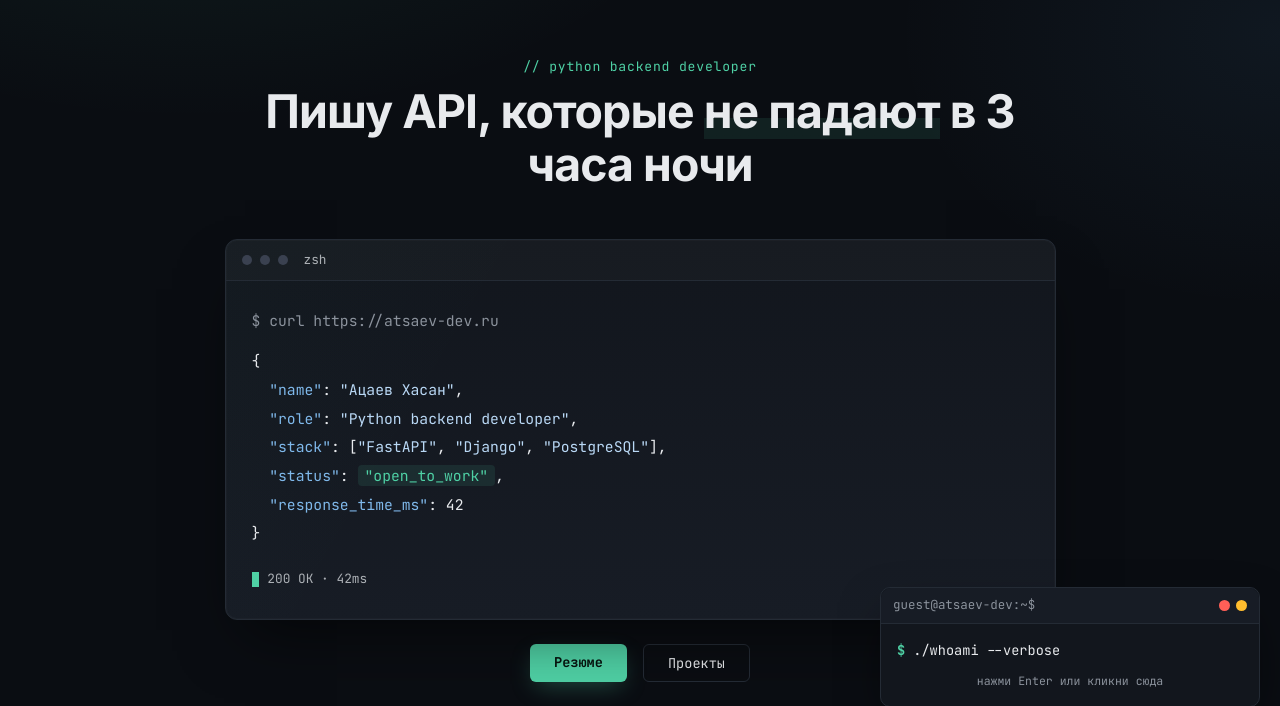
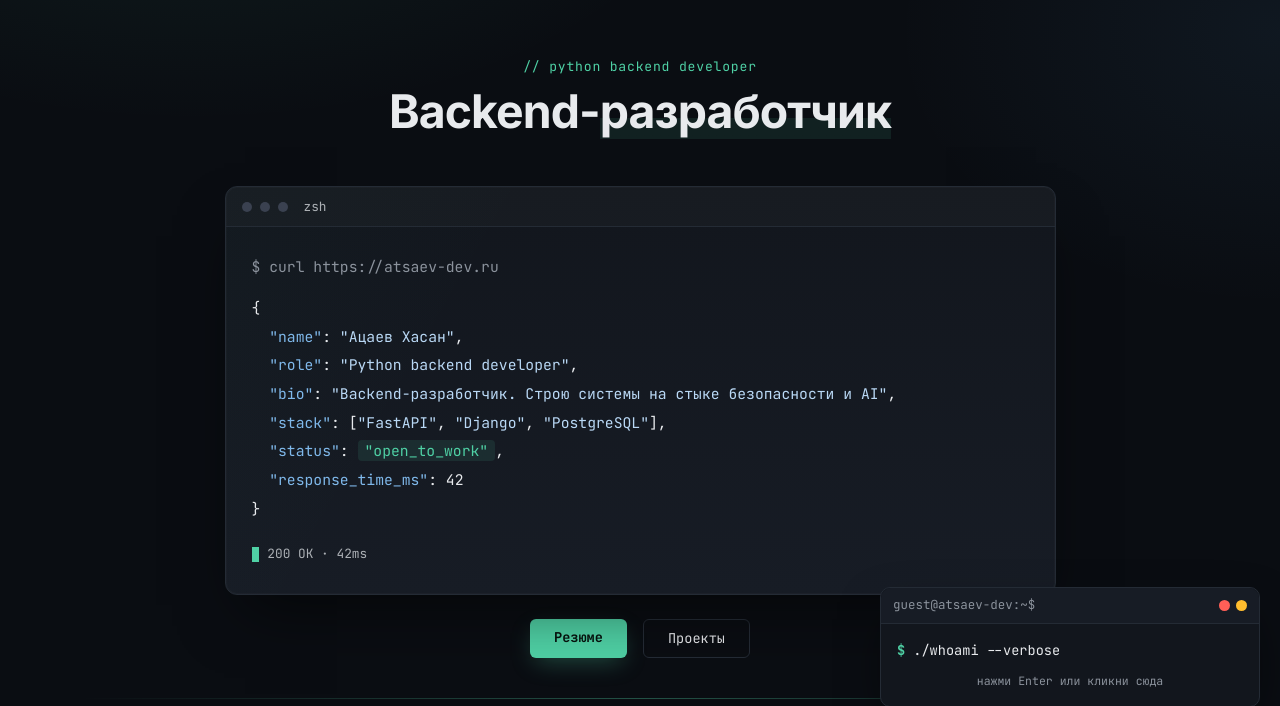
Before and after one commit to Atsaev/django_site, a Django app: page / in a window 1280 px wide. Shown: the part 73-779 px from the top of the page. Run offline with Django 5.2, Linux system fonts and the light colour scheme; data that the repository does not hold is empty; some libraries are stand-ins or nearby versions.

Commit message:
Update hero bio and fix jsonHTML array syntax
Set bio to 'Backend-разработчик. Строю системы на стыке безопасности и AI' and restore missing array separators in the hero typing JSON (adjacent string literals were concatenating).

```diff
--- a/portfolio/templates/portfolio/home.html
+++ b/portfolio/templates/portfolio/home.html
@@ -9,7 +9,7 @@
   <div class="row justify-content-center">
     <div class="col-lg-9 text-center mb-4">
       <div class="hero-eyebrow mb-2">// python backend developer</div>
-      <h1 class="hero-heading mb-0">Пишу API, которые <span class="accent-underline">не падают</span> в 3 часа ночи</h1>
+      <h1 class="hero-heading mb-0">Backend-<span class="accent-underline">разработчик</span></h1>
     </div>
   </div>
   <div class="row justify-content-center">
@@ -132,6 +132,7 @@
     '{',
     '  <span class="json-key">"name"</span>: <span class="json-str">"Ацаев Хасан"</span>,',
     '  <span class="json-key">"role"</span>: <span class="json-str">"Python backend developer"</span>,',
+    '  <span class="json-key">"bio"</span>: <span class="json-str">"Backend-разработчик. Строю системы на стыке безопасности и AI"</span>,',
     '  <span class="json-key">"stack"</span>: [<span class="json-str">"FastAPI"</span>, <span class="json-str">"Django"</span>, <span class="json-str">"PostgreSQL"</span>],',
     '  <span class="json-key">"status"</span>: <span class="json-status">"open_to_work"</span>,',
     '  <span class="json-key">"response_time_ms"</span>: 42',
```
